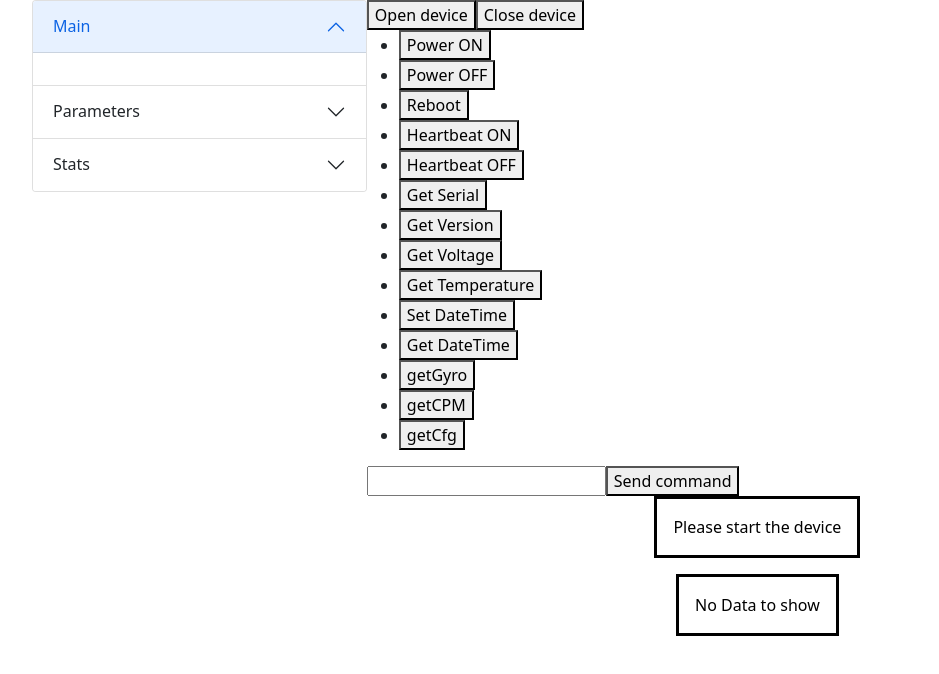
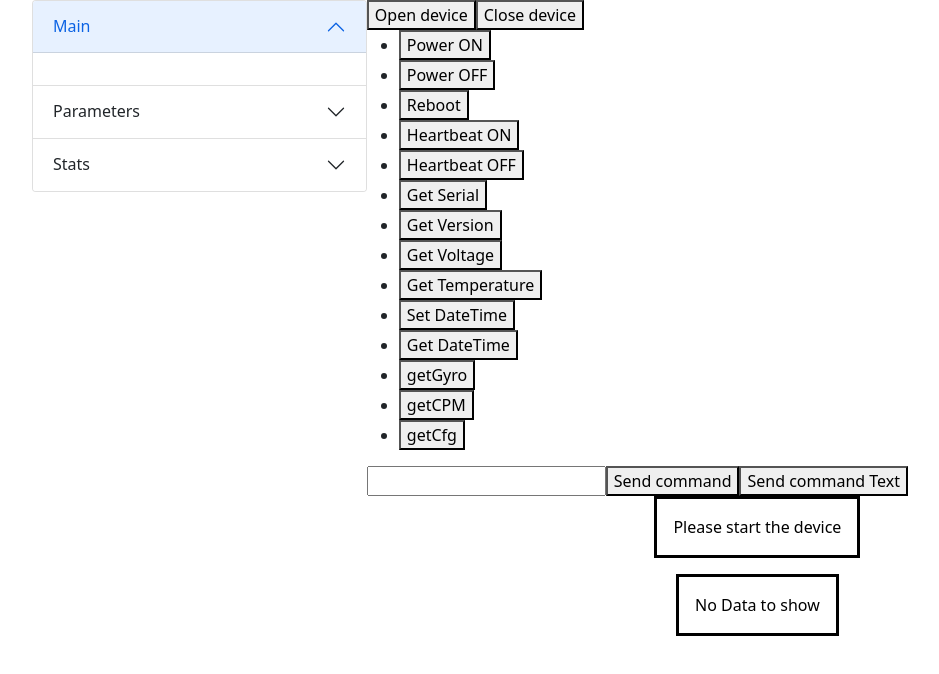
Before and after one commit to davidbullado/webusb-gmc, a plain HTML site: page index.html in a window 1280 px wide. Shown: the whole page, without its empty margins (50-989 px from the left). Drawn offline with nearby package versions, Linux system fonts and the light colour scheme.

Commit message:
Add send command Text

```diff
--- a/controler.js
+++ b/controler.js
@@ -34,6 +34,9 @@ var RootComponent = {
         sendCommand: function (userCommand) {
             sendCommand(device, userCommand);
         },
+        sendCommandText: function (userCommand) {
+            sendCommandText(device, userCommand);
+        },
         /*startAnimation: function() {
             if (!IS_RUNNING){
                 IS_RUNNING = true;
--- a/index.html
+++ b/index.html
@@ -62,6 +62,7 @@
               </ul>
               <input v-model="userCommand"></input>
               <button @click="sendCommand(userCommand)">Send command</button>
+              <button @click="sendCommandText(userCommand)">Send command Text</button>
               <dialog ref="dlg" open>
                 Please start the device
               </dialog>
--- a/usb.js
+++ b/usb.js
@@ -1,9 +1,9 @@
 var resultReader = () => {};
 var defaultReader = (result) => {
+  let size = result.data.buffer.byteLength;
   let hex = buf2hex(new Uint8Array(result.data.buffer));
-  let size = result.data.buffer.byteLength;
   printOut(`Default Reader: hex=${hex}
-Size: ${size}`);
+  Size: ${size}`);
 }
 var heartbeatReader = (result) => {
   cpm = 0x3FFF & result.data.getUint16();
@@ -212,7 +212,7 @@ async function configureCH341 (device) {
   console.debug(res);
 }
 
-const decoder = new TextDecoder();
+const decoder = new TextDecoder('ascii');
 const encoder = new TextEncoder();
 
 async function sendCommand(device, cmd) {
@@ -463,3 +463,21 @@ async function powerOFF(device){
   heartbeatIsON = false;
   await sendCommand(device, "HEARTBEAT0");
 }
+
+
+/**
+ * Reboot unit
+ * @param {*} device
+ * @returns
+ */
+ async function sendCommandText(device, command){
+  await sendCommand(device, command);
+  return new Promise ((resolve, reject) => {
+    resultReader = (result) => {
+      let size = result.data.buffer.byteLength;
+      let text = decoder.decode(result.data.buffer);
+      printOut(`Default Reader: ${text}
+      Size: ${size}`);
+    }
+  });
+}
```
